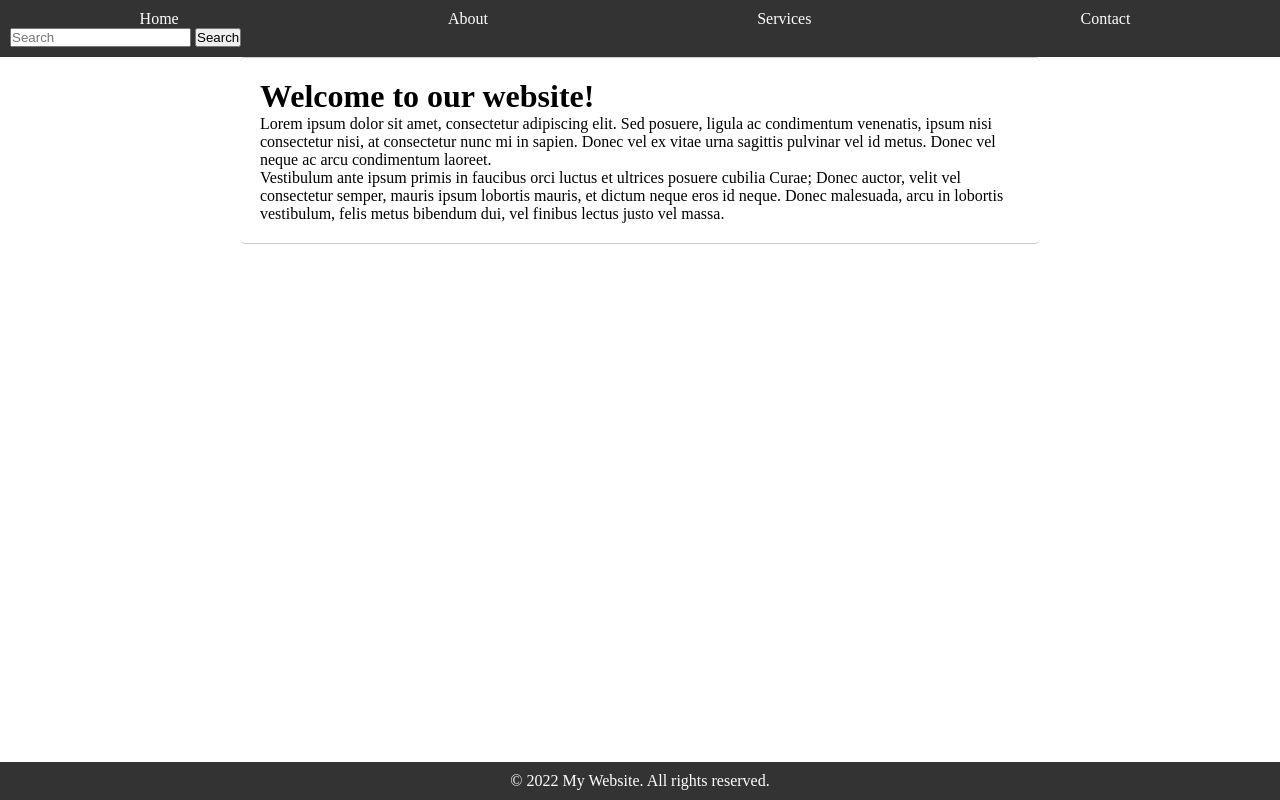
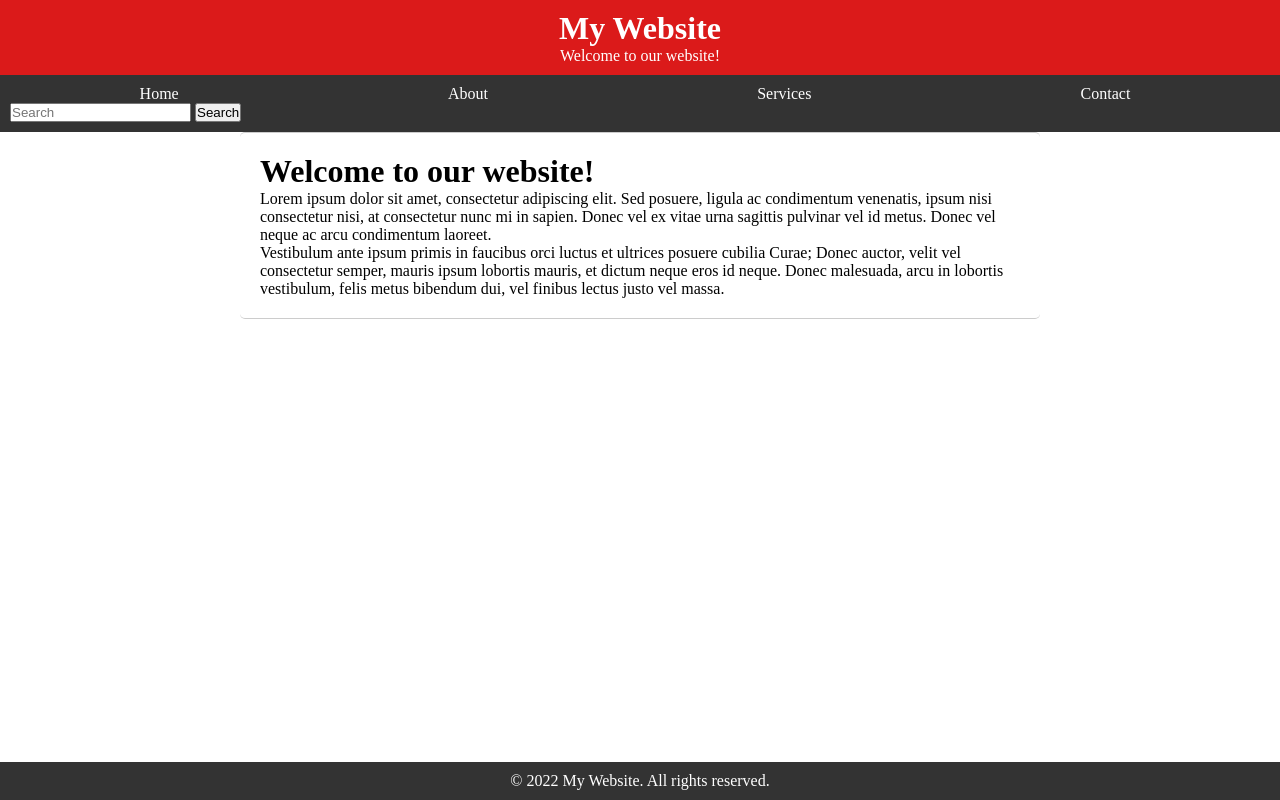
Before and after one commit to Baxtiyor0101/githubn12, a plain HTML site: page index.html in a window 1280 px wide. Drawn offline with Linux system fonts and the light colour scheme.

Commit message:
header is added

```diff
--- a/index.html
+++ b/index.html
@@ -7,6 +7,11 @@
     <title>Document</title>
   </head>
   <body>
+    <header>
+        <h1>My Website</h1>
+        <p>Welcome to our website!</p>
+
+    </header>
     <nav>
       <ul>
         <li><a href="#">Home</a></li>
--- a/style.css
+++ b/style.css
@@ -44,3 +44,10 @@ footer{
     bottom: 0;
     width: 100%;
 }
+
+header{
+    background-color: #db1a1a;
+    color: #fff;
+    padding: 10px;
+    text-align: center;
+}
```
